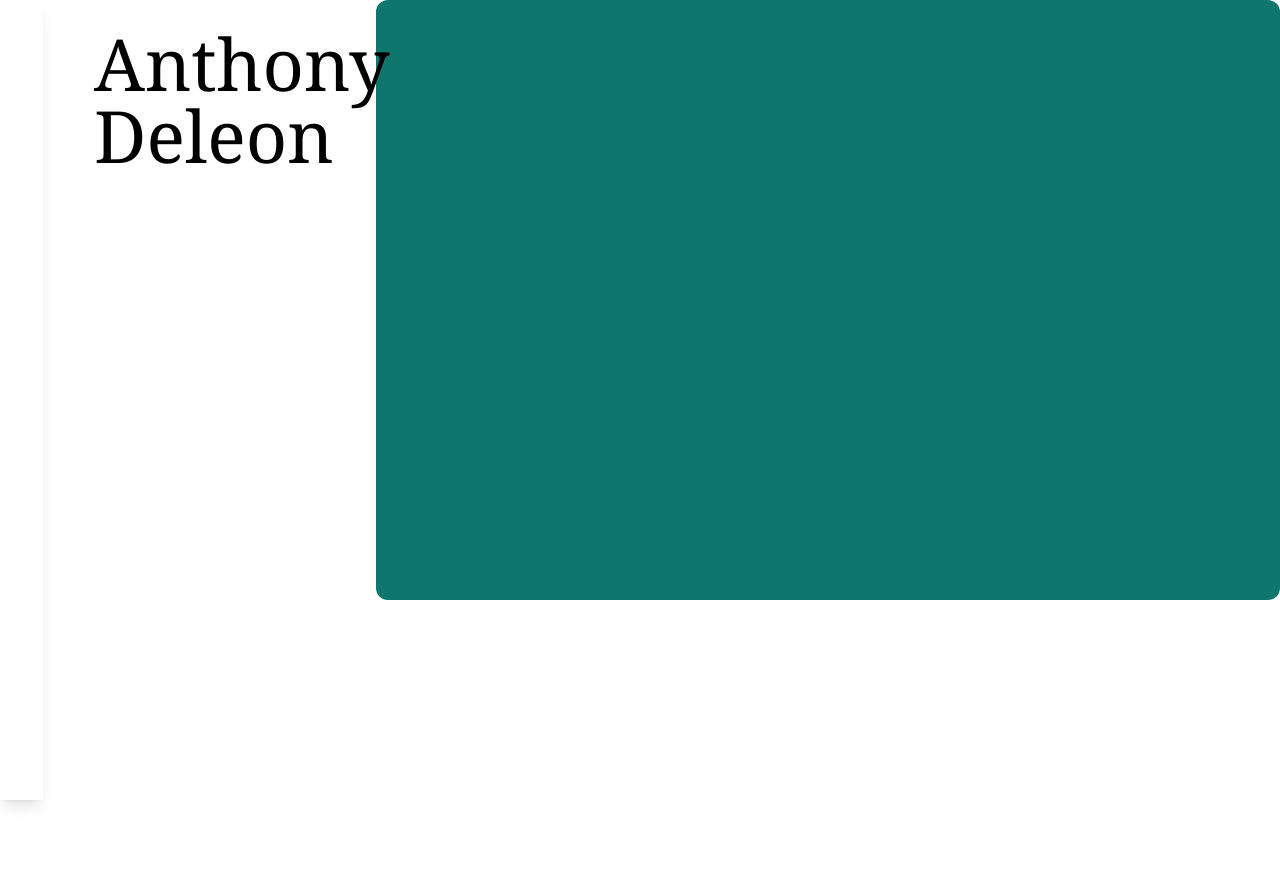
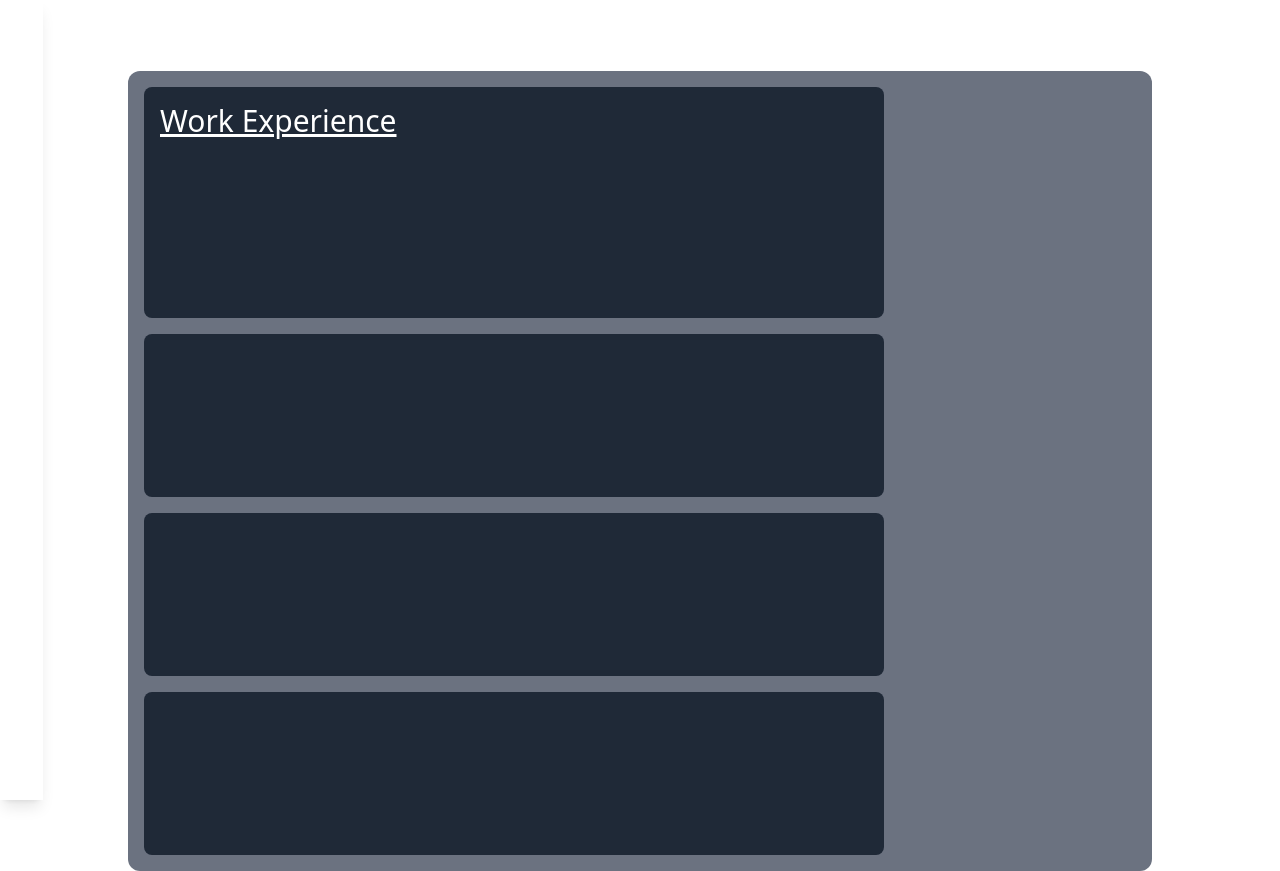
Before and after one commit to anthony-deleon1214/personal-site, a Next.js app: page /resume in a window 1280 px wide. Before the commit the page ends 800 px from the top, so only its background shows below. Built offline with nearby package versions, Linux system fonts and the light colour scheme.

Commit message:
Tweaks to Resume page

```diff
--- a/pages/resume.tsx
+++ b/pages/resume.tsx
@@ -2,14 +2,15 @@ import Sidebar from "../components/Sidebar";
 
 function Resume() {
     return (
-        // TODO: Implement as a CSS grid
-        <div className="flex h-screen w-screen dark:bg-slate-800 -z-0">
+        <div className="flex h-screen w-screen dark:bg-slate-800 scroll:min-h-screen overscroll-contain">
             <Sidebar />
-            <div className="header">
-                <span className="nameplate">Anthony Deleon</span>
-            </div>
-            <div className="resume-content">
-
+            <div className="resume-grid-container">
+                <div className="resume-section">
+                    <h1 className="text-3xl underline p-4">Work Experience</h1>
+                </div>
+                <div className="resume-section"></div>
+                <div className="resume-section"></div>
+                <div className="resume-section"></div>
             </div>
         </div>
     )
--- a/styles/index.css
+++ b/styles/index.css
@@ -114,18 +114,13 @@
         justify-center
     }
 
-    .header {
-        @apply flex h-1/6 w-1/3 dark:bg-teal-900
-        rounded-xl z-10 items-center translate-x-1/4 translate-y-8
-        justify-center
+    .resume-grid-container {
+        @apply grid grid-cols-4 rounded-xl bg-gray-500 p-4
+        mx-auto w-4/5 mt-1/18 gap-4 min-h-full auto-rows-auto
     }
 
-    .nameplate {
-        @apply text-7xl font-serif
-    }
-
-    .resume-content {
-        @apply flex w-4/5 h-3/4 bg-teal-700
-        rounded-xl
+    .resume-section {
+        @apply col-span-3 bg-gray-800 text-white h-full
+        rounded-lg
     }
 }
```
